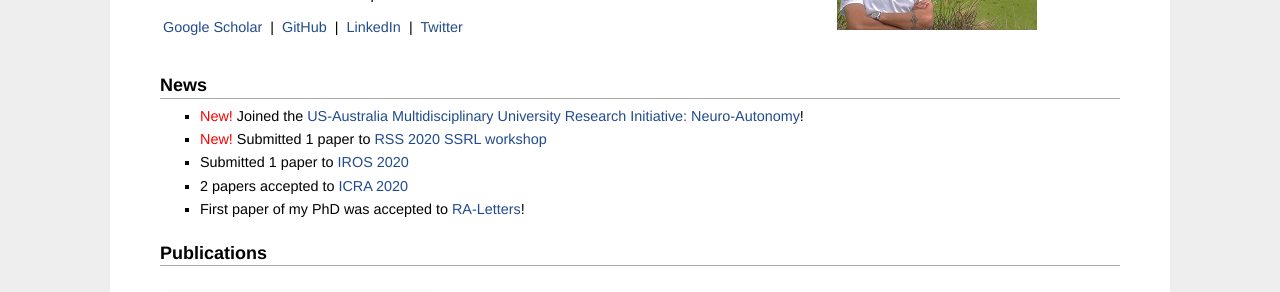
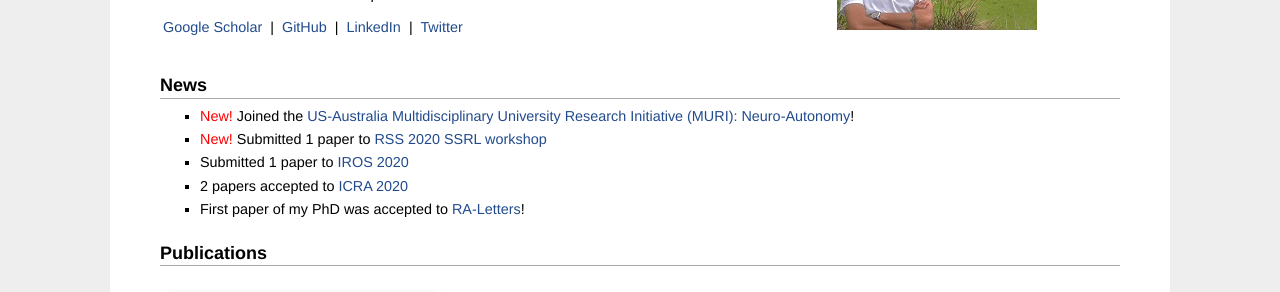
Before and after one commit to mchancan/mchancan.github.io, a Jekyll site: the page built from index.html, in a window 1280 px wide and 900 px high. Shown: the part 206-498 px from the top of the window. Built offline with Jekyll 4.4.1, drawn with Linux system fonts in a browser that asks for light colours; comment, search, counter and statistics services are not loaded.

Commit message:
Update index.html

```diff
--- a/index.html
+++ b/index.html
@@ -31,7 +31,7 @@ title: Marvin's Homepage
 
 <h2>News</h2>
 <ul>
-	<li><font color = 'red'>New!</font> Joined the <a href="https://research.qut.edu.au/qcr/research/ausmuri-neuro-autonomy-neuroscience-inspired-perception-navigation-and-spatial-awareness-for-autonomous-robots/">US-Australia Multidisciplinary University Research Initiative: Neuro-Autonomy</a>!</li>
+	<li><font color = 'red'>New!</font> Joined the <a href="http://sites.bu.edu/neuroautonomy/">US-Australia Multidisciplinary University Research Initiative (MURI): Neuro-Autonomy</a>!</li>
 	<li><font color = 'red'>New!</font> Submitted 1 paper to <a href="https://www.brainlinks-braintools.uni-freiburg.de/rss20-ssrl/">RSS 2020 SSRL workshop</a></li>
 	<li>Submitted 1 paper to <a href="http://iros2020.org">IROS 2020</a></li>
 	<li>2 papers accepted to <a href="http://icra2020.org">ICRA 2020</a></li>
```
